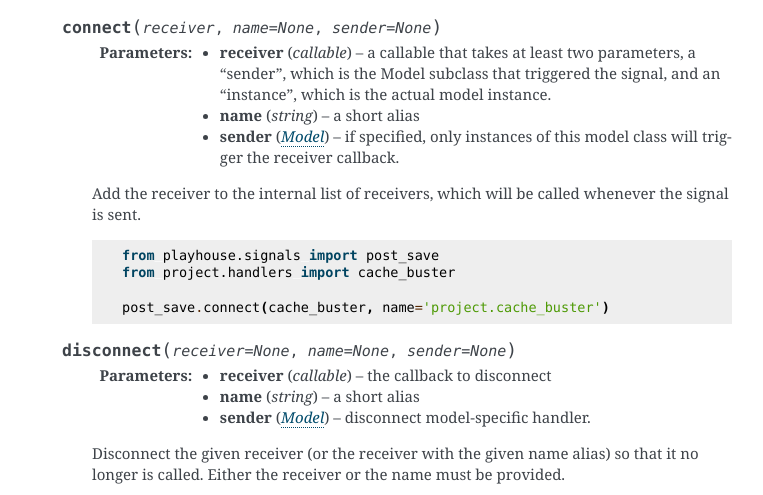
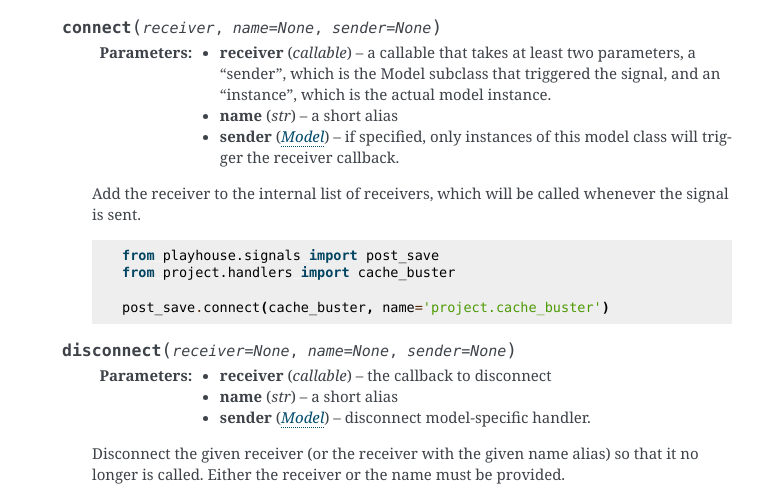
Before and after one commit to Star-DreamDev/myPeers, a Sphinx documentation site: the page built from docs/peers/orm_utils.rst, in a window 1280 px wide and 900 px high, scrolled down 15326 px. Shown: the part 155-650 px from the top of the window, without its empty margins (378-1141 px from the left). Built offline with Sphinx 7.4.7, drawn with Linux system fonts in a browser that asks for light colours; the version number could not be read and is left out.

Commit message:
One more pass

```diff
--- a/docs/peers/orm_utils.rst
+++ b/docs/peers/orm_utils.rst
@@ -978,7 +978,7 @@
       :param callable receiver: a callable that takes at least two parameters,
           a "sender", which is the Model subclass that triggered the signal, and
           an "instance", which is the actual model instance.
-      :param string name: a short alias
+      :param str name: a short alias
       :param Model sender: if specified, only instances of this model class will
           trigger the receiver callback.
 
@@ -995,7 +995,7 @@
    .. method:: disconnect(receiver=None, name=None, sender=None)
 
       :param callable receiver: the callback to disconnect
-      :param string name: a short alias
+      :param str name: a short alias
       :param Model sender: disconnect model-specific handler.
 
       Disconnect the given receiver (or the receiver with the given name alias)
--- a/docs/peers/postgres.rst
+++ b/docs/peers/postgres.rst
@@ -1138,7 +1138,7 @@
       :param callback: Callable accepting a single ``db`` argument.
           Must not manage the transaction itself. May be called multiple times.
       :param int max_attempts: Retry limit.
-      :param datetime system_time: Execute ``AS OF SYSTEM TIME`` with respect
+      :param datetime.datetime system_time: Execute ``AS OF SYSTEM TIME`` with respect
           to the given value.
       :param str priority: ``'low'``, ``'normal'``, or ``'high'``.
       :raises ExceededMaxAttempts: When ``max_attempts`` is exceeded.
--- a/docs/peers/sqlite.rst
+++ b/docs/peers/sqlite.rst
@@ -775,7 +775,7 @@
 
    Subclass of :class:`SqliteDatabase` using the APSW driver.
 
-   :param string database: filename of sqlite database
+   :param str database: filename of sqlite database
    :param connect_kwargs: keyword arguments passed to apsw when opening a connection
 
    .. method:: register_module(mod_name, mod_inst)
@@ -783,7 +783,7 @@
       Register a virtual table module globally. See the `APSW virtual table
       documentation <https://rogerbinns.github.io/apsw/vtable.html>`_.
 
-      :param string mod_name: name to use for module
+      :param str mod_name: name to use for module
       :param object mod_inst: an object implementing the `Virtual Table <http://rogerbinns.github.io/apsw/vtable.html#vttable-class>`_ interface
 
    .. method:: unregister_module(mod_name)
```
